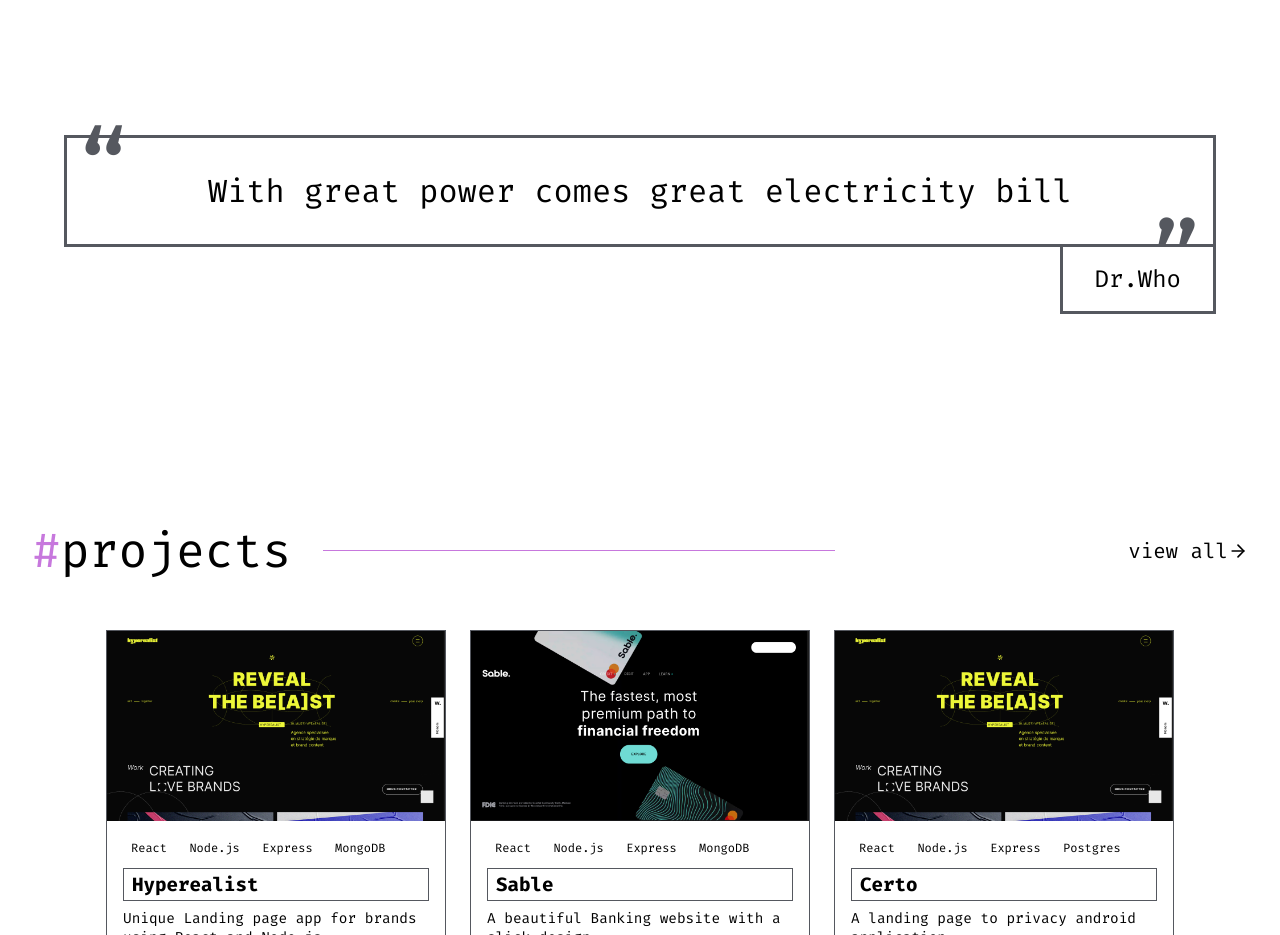
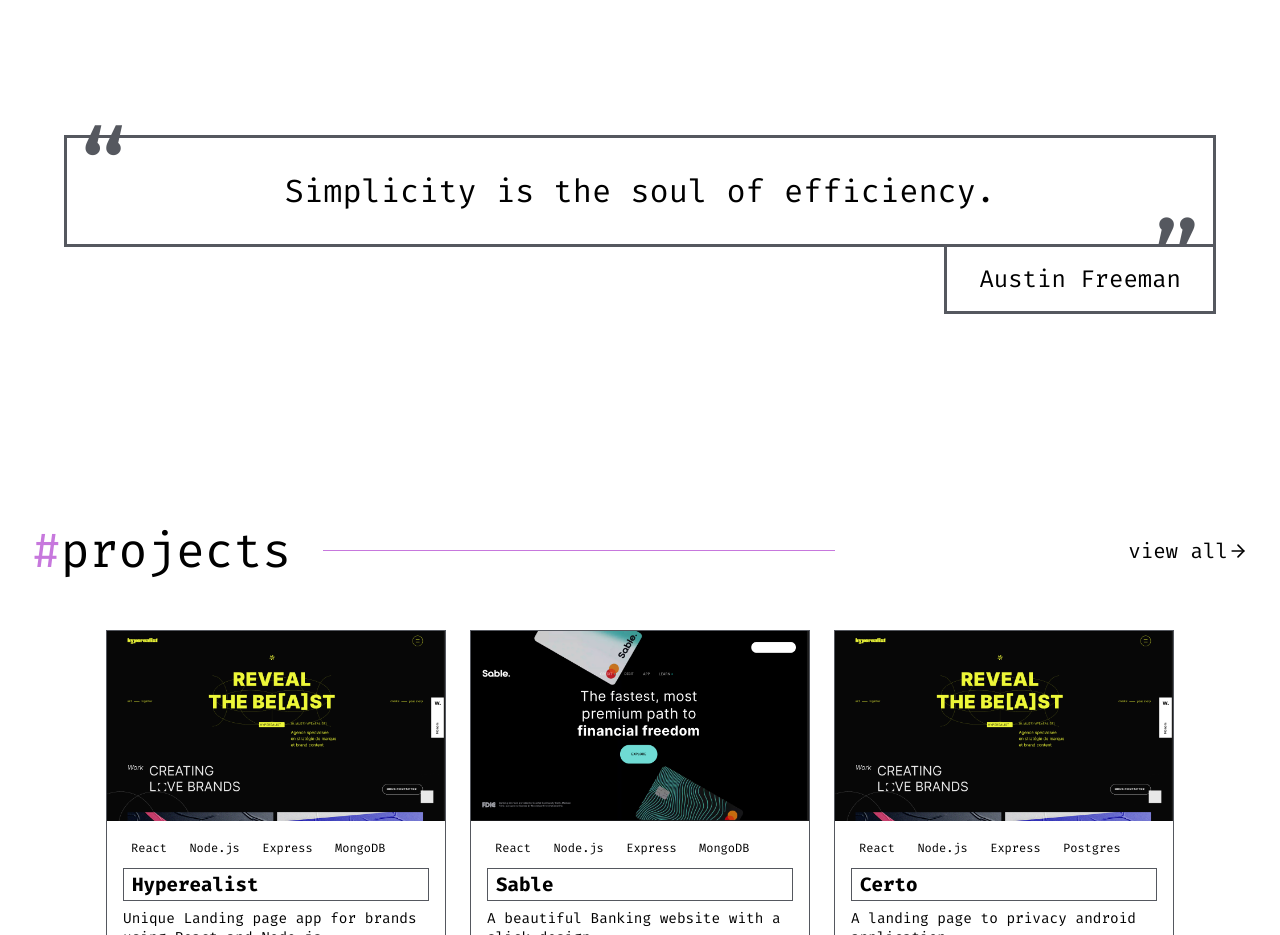
Before and after one commit to Omar-Aldabbas/Portfolio-3, a React (Create React App) app: page /#/ in a window 1280 px wide. Shown: the part 780-1715 px from the top of the page. Built offline with nearby package versions, Linux system fonts and the light colour scheme.

Commit message:
change the Quote

```diff
--- a/package.json
+++ b/package.json
@@ -1,7 +1,7 @@
 {
   "name": "portfolio2",
   "version": "0.1.0",
-  "homepage": "https://Omar-Aldabbas.github.io/Portfolio-3",
+  "homepage": "https://Omar-Aldabbas.github.io/Portfolio-3/",
   "private": true,
   "dependencies": {
     "@testing-library/dom": "^10.4.1",
--- a/src/components/Quate.jsx
+++ b/src/components/Quote.jsx
@@ -1,13 +1,13 @@
-import "./style/Quate.css";
+import "./style/Quote.css";
 
-export const Quate = () => {
+export const Quote = () => {
   return (
     <section className="idk">
       <div className="quote-section">
         <p className="quote-text">
-          With great power comes great electricity bill
+          Simplicity is the soul of efficiency.
         </p>
-        <p className="quote-author">Dr.Who</p>
+        <p className="quote-author">Austin Freeman</p>
       </div>
     </section>
   );
--- a/src/pages/Home.js
+++ b/src/pages/Home.js
@@ -2,7 +2,7 @@ import { About } from "../components/About"
 import { Contact } from "../components/Contact"
 import { Hero } from "../components/Hero"
 import { Projects } from "../components/Projects"
-import { Quate } from "../components/Quate"
+import { Quote } from "../components/Quote"
 import { Skills } from "../components/Skills"
 
 export const Home = () => {
@@ -14,7 +14,7 @@ export const Home = () => {
         {/* <ThemeToggle /> */}
       {/* hero */}
         <Hero/>
-        <Quate/>
+        <Quote/>
       {/* projects */}
         <Projects limit={3}/>
       {/* skills */}
```
Also changed, not shown: src/components/style/Quote.css (renamed from src/components/style/Quate.css).
